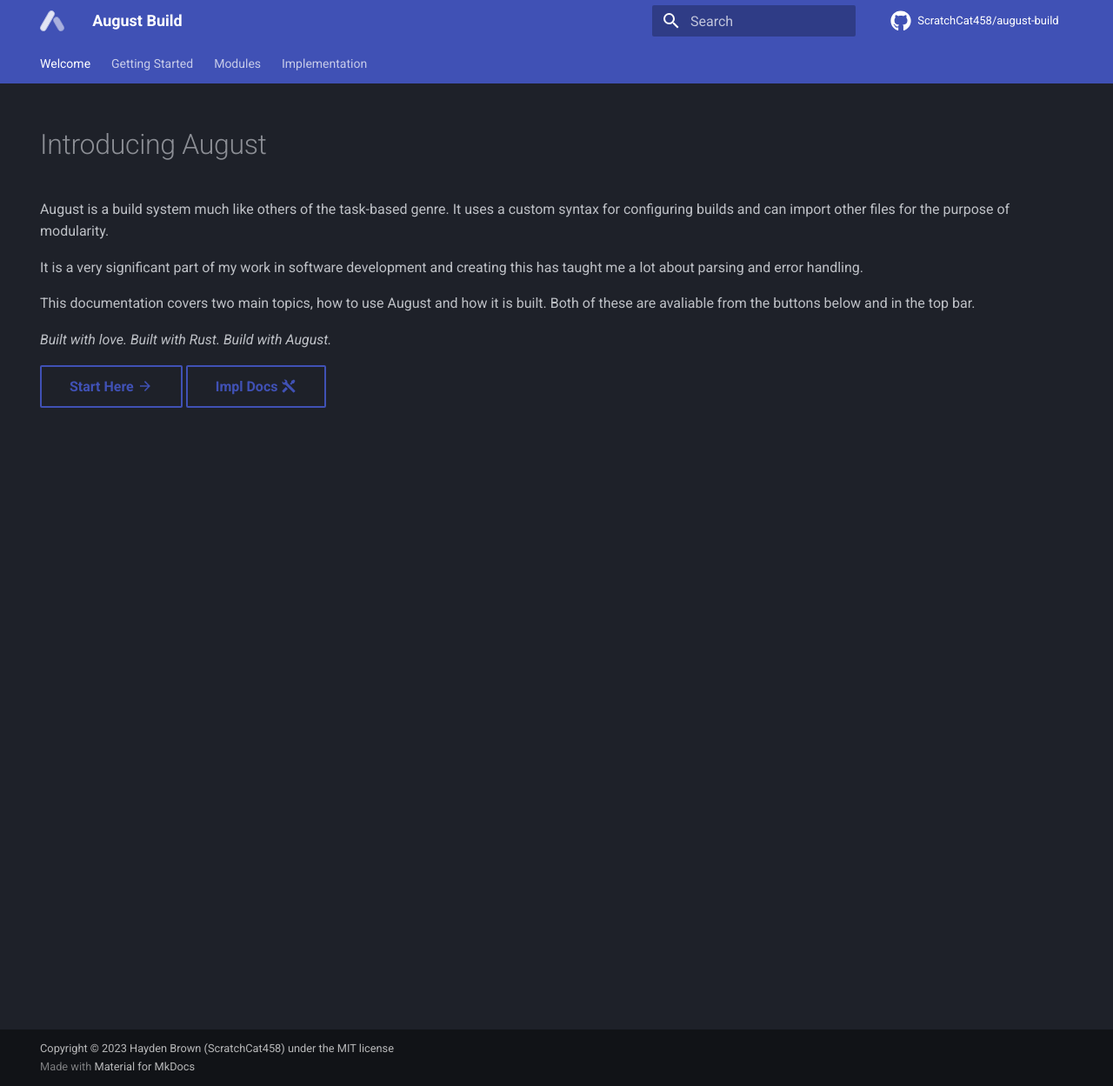
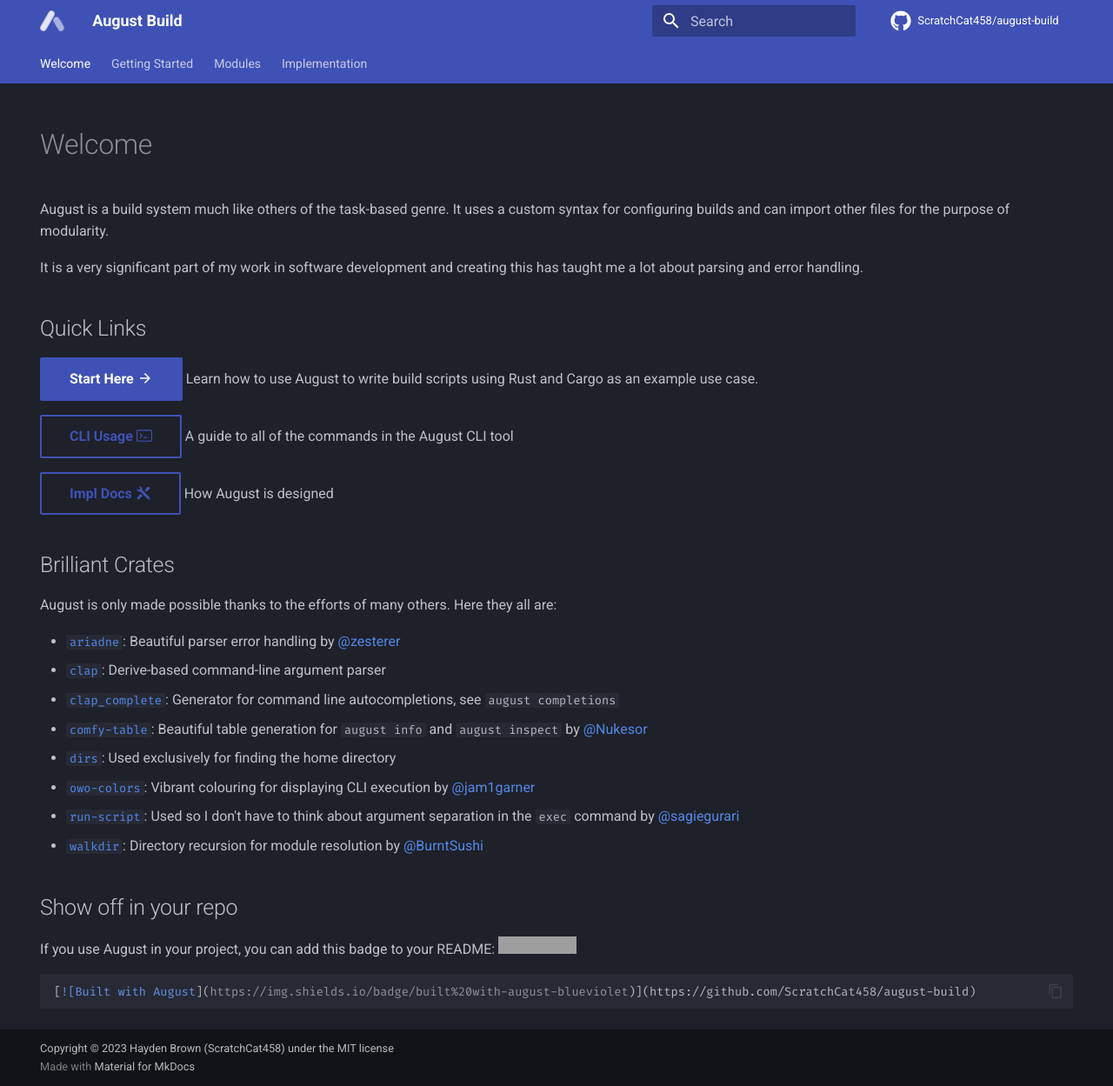
Before and after one commit to ScratchCat458/august-build, an MkDocs documentation site: the page built from docs/index.md, in a window 1280 px wide and 1249 px high. Shown: the whole window at 87% size. Built offline with MkDocs 1.6.1 and Material for MkDocs 9.7.7, drawn with Linux system fonts in a browser that asks for light colours; comment, search, counter and statistics services are not loaded; grey boxes are pictures that could not be loaded.

Commit message:
Added docs for CLI commands

````diff
--- a/docs/index.md
+++ b/docs/index.md
@@ -4,17 +4,38 @@
   - toc
 ---
 
-# Introducing August
+# Welcome
 
 August is a build system much like others of the task-based genre.
 It uses a custom syntax for configuring builds and can import other files for the purpose of modularity.
 
 It is a very significant part of my work in software development and creating this has taught me a lot about parsing and error handling.
 
-This documentation covers two main topics, how to use August and how it is built.
-Both of these are avaliable from the buttons below and in the top bar.
+## Quick Links
+[Start Here :material-arrow-right:](getting-started){ .md-button .md-button--primary }
+Learn how to use August to write build scripts using Rust and Cargo as an example use case.
 
-*Built with love. Built with Rust. Build with August.*
+[CLI Usage :octicons-terminal-24:](getting-started/cli){ .md-button }
+A guide to all of the commands in the August CLI tool
 
-[Start Here :material-arrow-right:](getting-started){ .md-button }
 [Impl Docs :material-tools:](implementation){ .md-button }
+How August is designed
+
+## Brilliant Crates
+August is only made possible thanks to the efforts of many others.
+Here they all are:
+
+- [`ariadne`](https://github.com/zesterer/ariadne): Beautiful parser error handling by [@zesterer](https://github.com/zesterer)
+- [`clap`](https://github.com/clap-rs/clap): Derive-based command-line argument parser
+- [`clap_complete`](https://github.com/clap-rs/clap/tree/master/clap_complete): Generator for command line autocompletions, see `august completions`
+- [`comfy-table`](https://github.com/nukesor/comfy-table): Beautiful table generation for `august info` and `august inspect` by [@Nukesor](https://github.com/nukesor)
+- [`dirs`](https://github.com/dirs-dev/dirs-rs): Used exclusively for finding the home directory
+- [`owo-colors`](https://github.com/jam1garner/owo-colors): Vibrant colouring for displaying CLI execution by [@jam1garner](https://github.com/jam1garner)
+- [`run-script`](https://github.com/sagiegurari/run_script): Used so I don't have to think about argument separation in the `exec` command by [@sagiegurari](https://github.com/sagiegurari)
+- [`walkdir`](https://github.com/BurntSushi/walkdir): Directory recursion for module resolution by [@BurntSushi](https://github.com/BurntSushi)
+
+## Show off in your repo
+If you use August in your project, you can add this badge to your README: [![Built with August](https://img.shields.io/badge/built%20with-august-blueviolet)](https://github.com/ScratchCat458/august-build)
+```markdown
+[![Built with August](https://img.shields.io/badge/built%20with-august-blueviolet)](https://github.com/ScratchCat458/august-build)
+```
--- a/mkdocs.yml
+++ b/mkdocs.yml
@@ -75,6 +75,7 @@
     - getting-started/the-basics.md
     - getting-started/extending-august.md
     - getting-started/command-reference.md
+    - getting-started/cli.md
   - Modules:
     - modules/cargo.md
   - Implementation:
````
Also changed, not shown: docs/getting-started/cli.md (added, +229 -0 lines), docs/getting-started/installation.md (+2 -2 lines), docs/getting-started/the-basics.md (+4 -4 lines).
